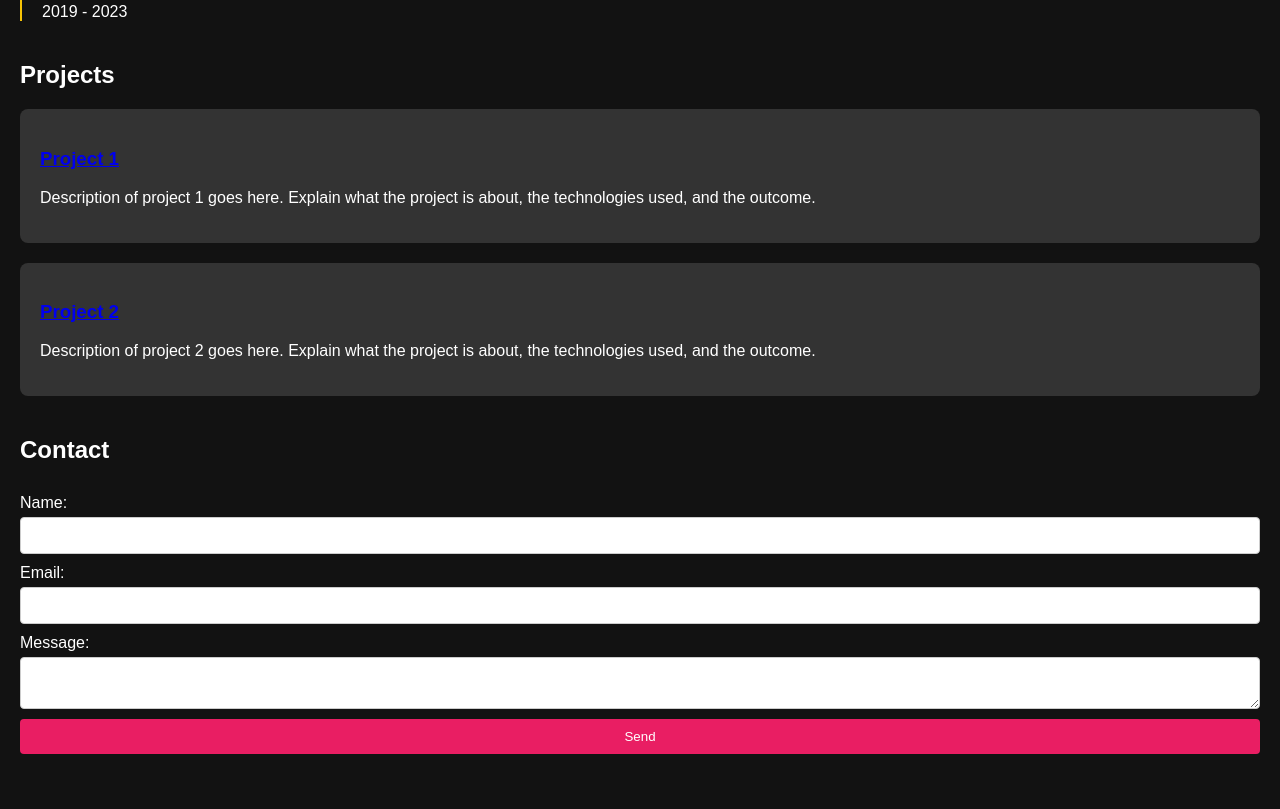
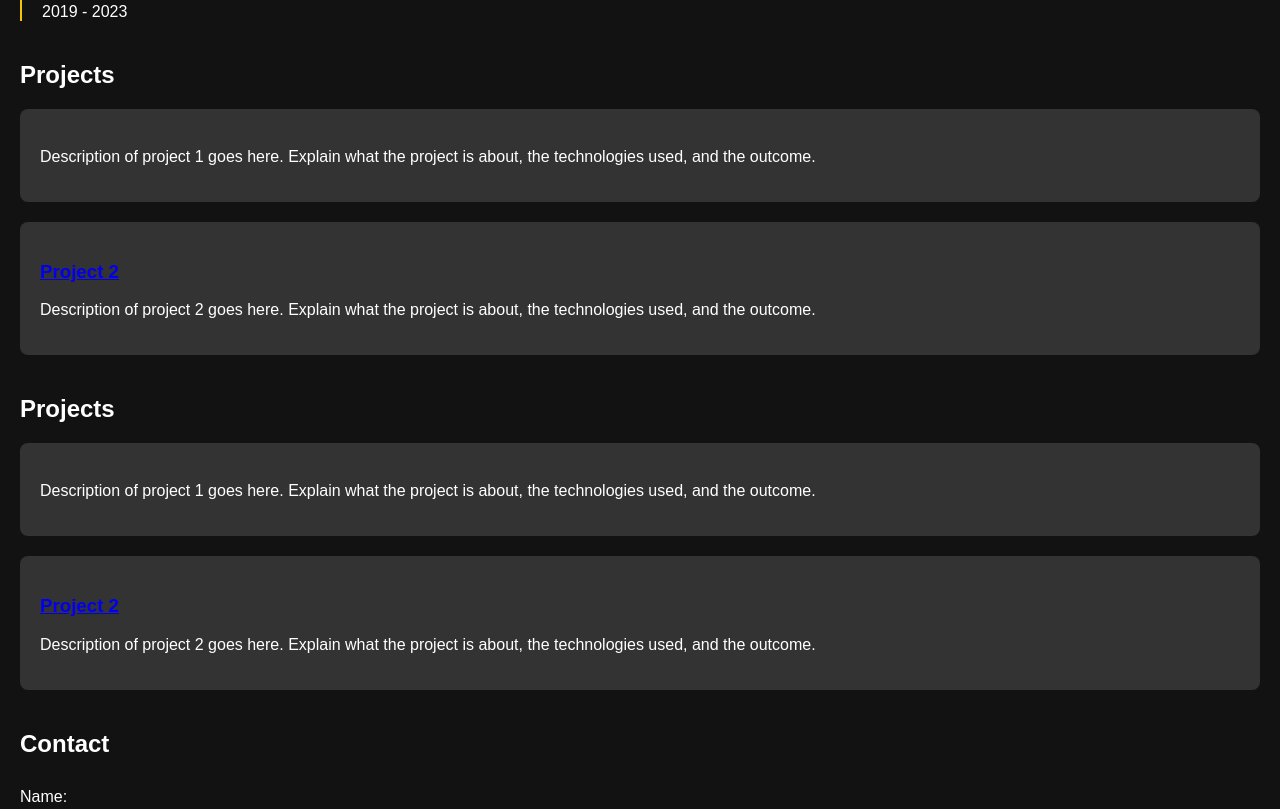
Before and after one commit to wasiabdullah/portfolio_website, a plain HTML site: page index.html in a window 1280 px wide. Shown: the part 1109-1918 px from the top of the page. Drawn offline with Linux system fonts and the light colour scheme.

Commit message:
added musings section

```diff
--- a/index.html
+++ b/index.html
@@ -18,7 +18,9 @@
         <a href="#experience">Experience</a>
         <a href="#education">Education</a>
         <a href="#projects">Projects</a>
+        <a href="#blog">Musings</a>
         <a href="#contact">Contact</a>
+
     </nav>
     <div class="container">
         <section id="about">
@@ -79,7 +81,7 @@
         <section id="projects">
             <h2>Projects</h2>
             <div class="portfolio-item">
-                <h3><a href="project1.html">Project 1</a></h3>
+                <h3><a href="project1.html"></a></h3>
                 <p>Description of project 1 goes here. Explain what the project is about, the technologies used, and the outcome.</p>
             </div>
             <div class="portfolio-item">
@@ -87,6 +89,20 @@
                 <p>Description of project 2 goes here. Explain what the project is about, the technologies used, and the outcome.</p>
             </div>
         </section>
+
+        <section id="blog">
+            <h2>Projects</h2>
+            <div class="portfolio-item">
+                <h3><a href="project1.html"></a></h3>
+                <p>Description of project 1 goes here. Explain what the project is about, the technologies used, and the outcome.</p>
+            </div>
+            <div class="portfolio-item">
+                <h3><a href="project2.html">Project 2</a></h3>
+                <p>Description of project 2 goes here. Explain what the project is about, the technologies used, and the outcome.</p>
+            </div>
+        </section>
+
+
         <section id="contact">
             <h2>Contact</h2>
             <form action="mailto:mdabdullahdtu@gmail.com" method="post" enctype="text/plain">
```
